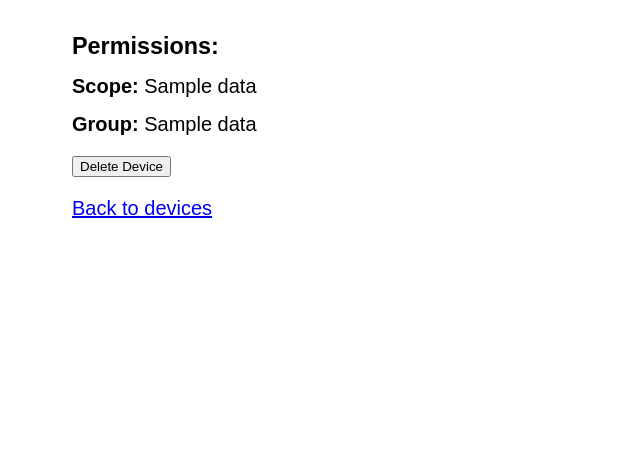
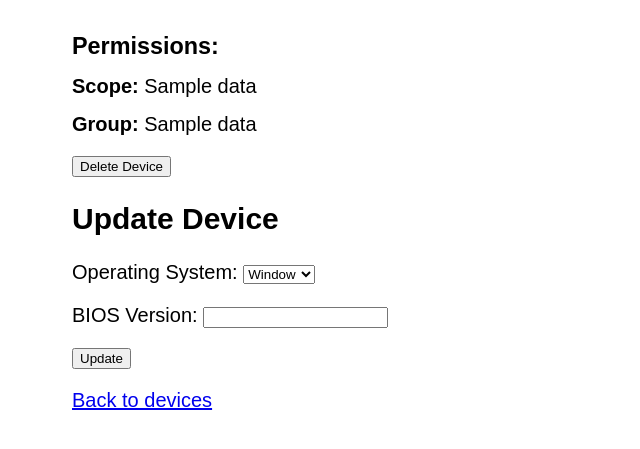
Before and after one commit to bh2779/4111_project1, a Flask app: template templates/device.html in a window 1280 px wide. Shown: the part 226-675 px from the top of the page, without its empty margins (0-640 px from the left). Run offline with Flask 2, Linux system fonts and the light colour scheme; the template is opened without the code that fills it: most values are stand-ins (such as "Sample title", 1, 10 or a date in 2020); parts of the project's set-up code (start-up, migrations or seed data) failed here and were passed over.

```diff
--- a/server.py
+++ b/server.py
@@ -337,6 +337,17 @@ def add_account(user_id):
     cursor.close()
     return profile(user_id)
 
+@app.route('/account/<int:account_id>/reset-password', methods=['POST'])
+def reset_password(account_id):
+    letters = string.ascii_letters
+    password = ''.join(random.choice(letters) for i in range(8))
+    g.conn.execute("UPDATE account SET password = %s WHERE account_id = %s", [password, str(account_id)])
+    user_id = -1
+    cursor = g.conn.execute("SELECT user_id FROM account WHERE account_id = %s", str(account_id))
+    for result in cursor:
+        user_id = result['user_id']
+    return redirect('/profile/' + str(user_id))
+
 @app.route('/account/<int:account_id>/delete', methods=['POST'])
 def delete_account(account_id):
     cursor = g.conn.execute("SELECT user_id FROM account WHERE account_id = %s", str(account_id))
@@ -451,6 +462,18 @@ def add_device():
     g.conn.execute(text(cmd), device_id = device_id, device_permissions_id = device_permissions_id)
     return redirect('/devices')
 
+@app.route('/device/<int:device_id>/update', methods=['POST'])
+def update_device(device_id):
+    operating_system = request.form['operating_system']
+    bios_version = request.form['bios_version']
+    if not software_val(bios_version)[0]:
+        return redirect('/device/' + str(device_id))
+    if len(operating_system) > 0:
+        g.conn.execute("UPDATE device SET operating_system = %s WHERE device_id = %s", [operating_system, str(device_id)])
+    if len(bios_version) > 0:
+        g.conn.execute("UPDATE device SET bios_version = %s WHERE device_id = %s", [bios_version, str(device_id)])
+    return device(device_id)
+
 @app.route('/device/<int:device_id>/delete', methods=['POST'])
 def delete_device(device_id):
     g.conn.execute("DELETE FROM accesses WHERE device_id = %s", str(device_id))
@@ -503,6 +526,30 @@ def add_software():
     cmd = 'INSERT INTO software(name, version, license, renew_date) VALUES (:name, :version, :license, :renew_date)'
     g.conn.execute(text(cmd), name = name, version = version, license = license, renew_date = renew_date)
     return redirect('/softwares')
+
+@app.route('/software/<int:sid>/update', methods=['POST'])
+def update_software(sid):
+    version = request.form['version']
+    if not version_val(version)[0]:
+        return redirect('/software/' + str(sid))
+    license = request.form['license']
+    if not name_val(license)[0]:
+        return redirect('/software/' + str(sid))
+    renew_date = request.form['renew_date']
+    if len(renew_date) > 0:
+        try:
+            year, month, day = renew_date.split('-')
+        except:
+            return redirect('/software/' + str(sid))
+        if not full_date_val(year, month, day)[0]:
+            return redirect('/software/' + str(sid))
+    if len(version) > 0:
+        g.conn.execute('UPDATE software SET version = %s WHERE sid = %s', [version, str(sid)])
+    if len(license) > 0:
+        g.conn.execute('UPDATE software SET license = %s WHERE sid = %s', [license, str(sid)])
+    if len(renew_date) > 0:
+        g.conn.execute('UPDATE software SET renew_date = %s WHERE sid = %s', [renew_date, str(sid)])
+    return software(sid)
 
 @app.route('/software/<int:sid>/delete', methods=['POST'])
 def delete_software(sid):
--- a/templates/device.html
+++ b/templates/device.html
@@ -16,6 +16,9 @@
         }
         .button {
             margin-top: 20px;
+        }
+        .update_button {
+            margin-top: 0px;
         }
     </style>
 
@@ -48,6 +51,24 @@
         <form method="POST" action="/device/{{data[0]}}/delete">
             <input type="submit" value="Delete Device" class="button">
         </form>
+
+        <div class="update_device">
+            <h2>Update Device</h2>
+            <form method="POST" action="/device/{{data[0]}}/update">
+                <p>
+                    <label for="operating_system">Operating System: </label>
+                    <select name="operating_system" id="operating_system">
+                      <option value="Window">Window</option>
+                      <option value="Linux">Linux</option>
+                      <option value="macOS">macOS</option>
+                      <option value="iPad OS">iPad OS</option>
+                      <option value="iOS">iOS</option>
+                    </select>
+                </p>
+              <p>BIOS Version: <input type="text" name="bios_version"></p>
+              <input type="submit" value="Update" class="update_button">
+            </form>
+        </div>
         <p><a href="/devices">Back to devices</a></p>
     </body>
 </html>
```
Also changed, not shown: templates/profile.html (+15 -3 lines), templates/software.html (+12 -0 lines).
